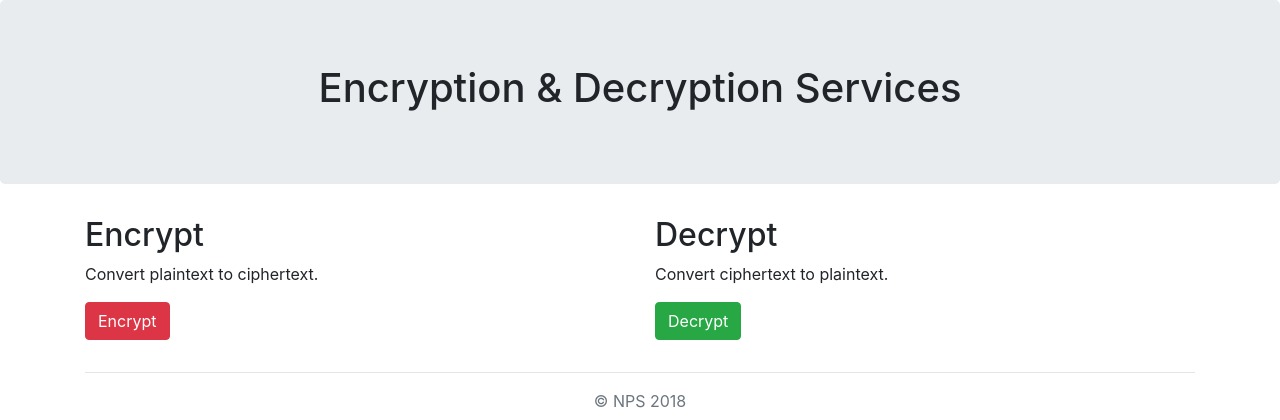
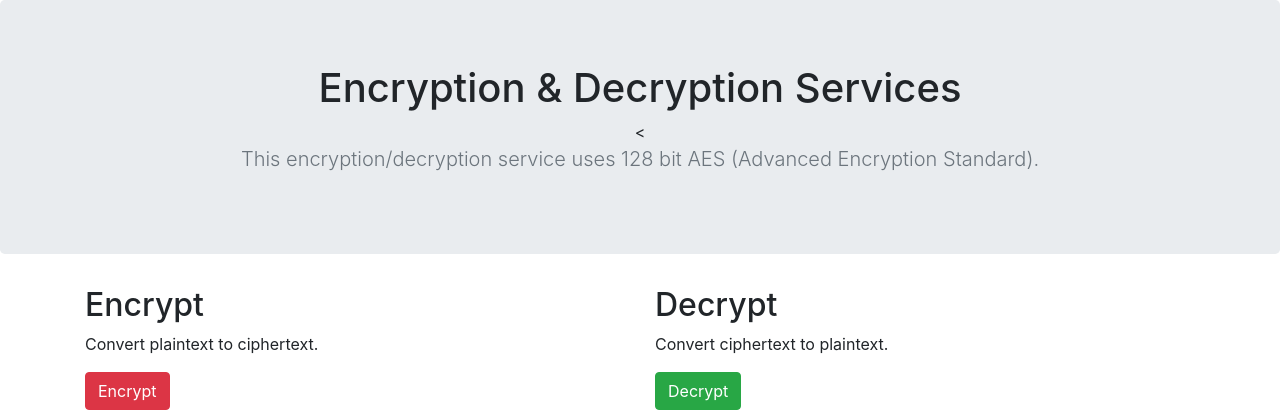
Before and after one commit to lizzhuntoon/huntoon-project, a Django app: page / in a window 1280 px wide. Shown: the part 56-476 px from the top of the page. Run offline with Django 3.2, Linux system fonts and the light colour scheme; some libraries are stand-ins or nearby versions.

Commit message:
added description para on home

```diff
--- a/templates/home.html
+++ b/templates/home.html
@@ -37,10 +37,10 @@
       <section class="jumbotron text-center">
         <div class="container">
           <h1 class="jumbotron-heading">Encryption & Decryption Services</h1>
-          <!--<p class="lead text-muted">Life is short. Stop complaining and just enjoy it while you can.</p>
-          <p>
+          <<p class="lead text-muted">This encryption/decryption service uses 128 bit AES (Advanced Encryption Standard).</p>
+          <!--p>
             <a href="mailto:eehuntoo@nps.edu" class="btn btn-primary my-2">Email Me</a>
-          </p> -->
+          </--p> -->
         </div>
       </section>
 
```
